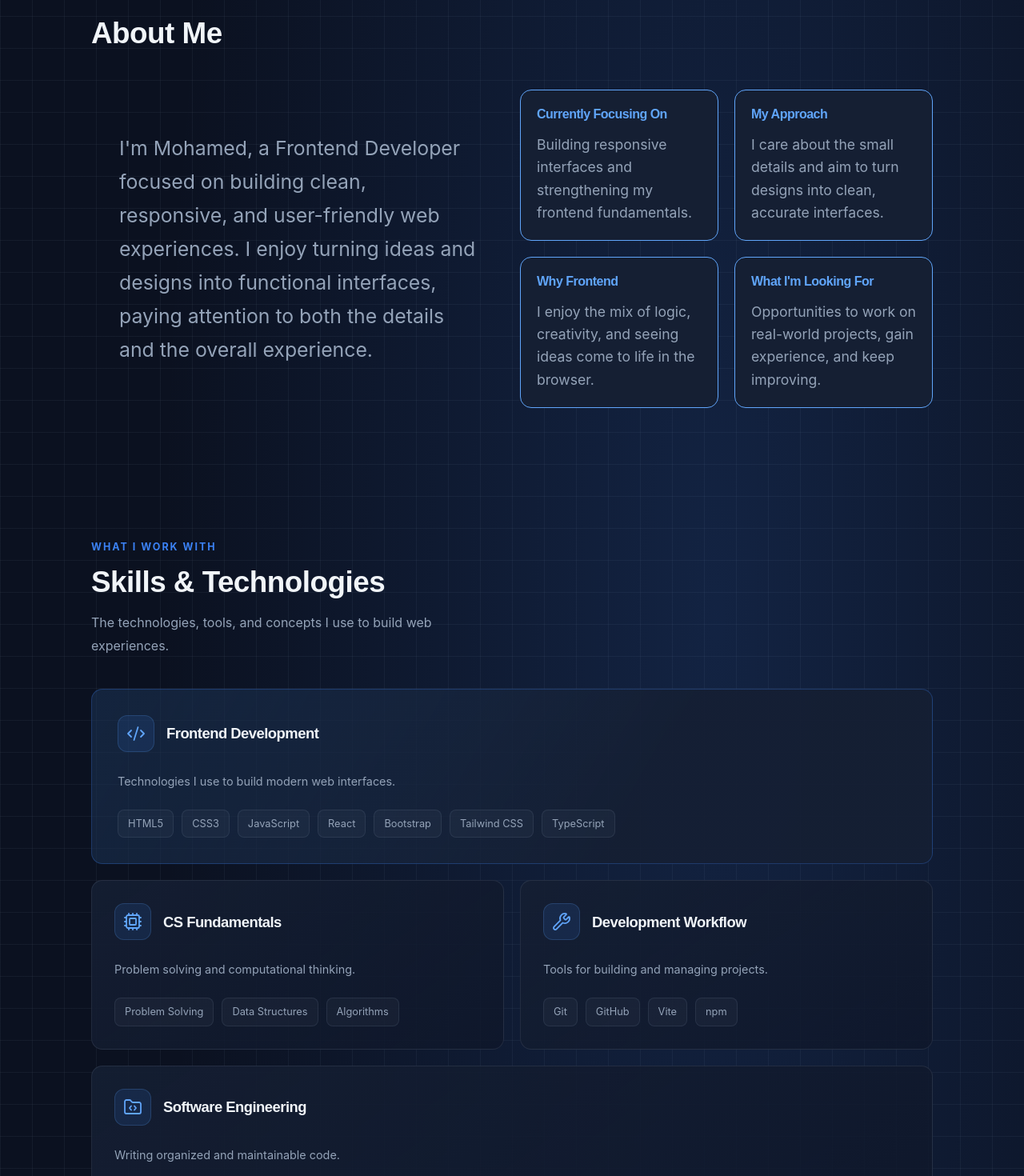
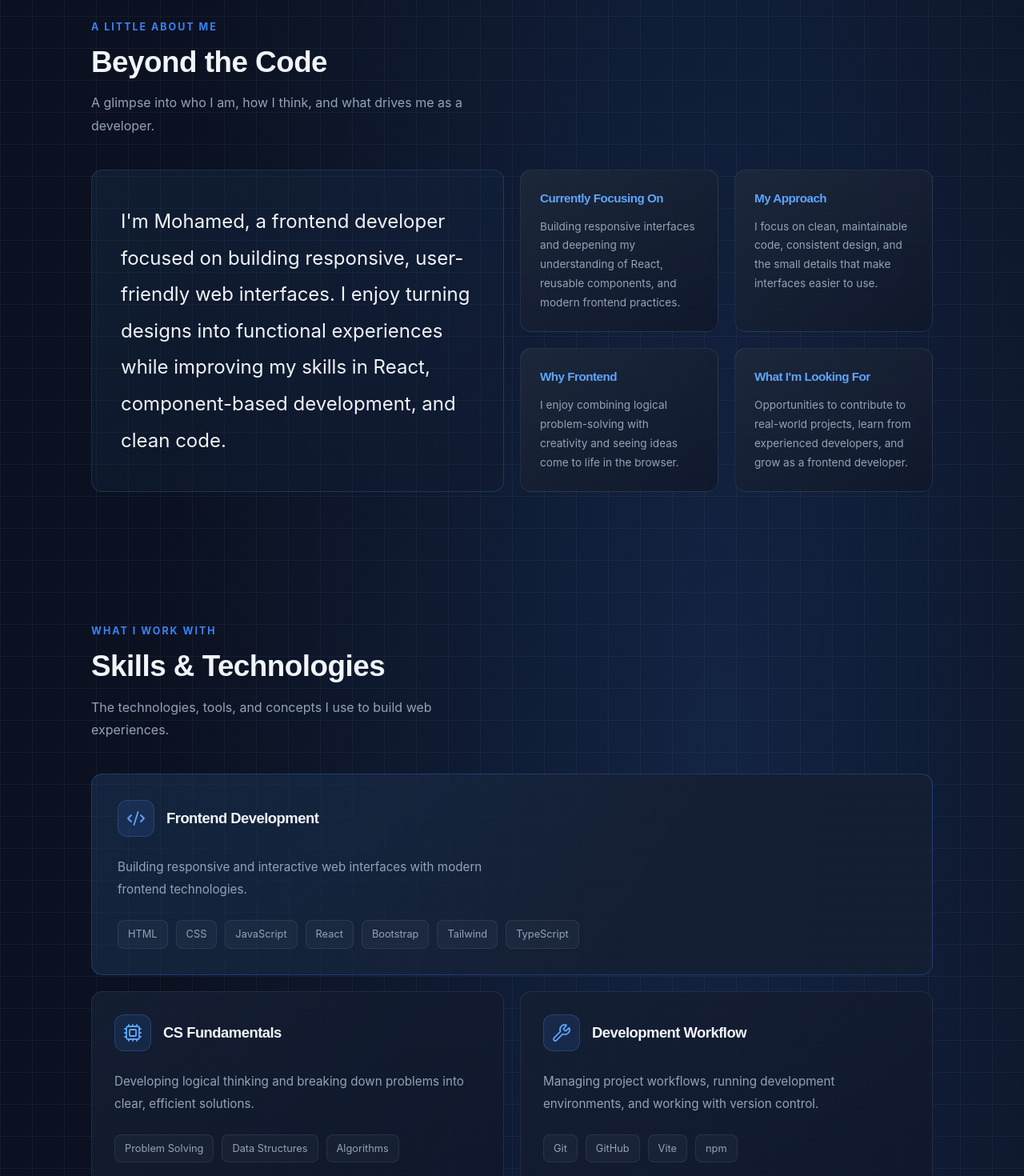
Before and after one commit to mohamedsheba/Portfolio_react-version, a React (Vite) app: page / in a window 1280 px wide. Shown: the part 860-2330 px from the top of the page at 80% size. Built offline with nearby package versions, Linux system fonts and the light colour scheme.

Commit message:
update projects

```diff
--- a/src/App.css
+++ b/src/App.css
@@ -1,29 +1,3 @@
-
-:root {
-    /* Backgrounds */
-    --bg-color: #0B1120;
-    --card-bg: #151F33;
-
-    /* Text */
-    --text-color: #F1F5F9;
-    --text-muted: #94A3B8;
-
-    /* Electric blue */
-    --accent-color: #3B82F6;
-    --secondary-color: #60A5FA;
-    --accent-glow: rgba(59, 130, 246, 0.18);
-
-    /* Fonts */
-    --font-heading: 'Sora', sans-serif;
-    --font-body: 'Inter', sans-serif;
-
-    /* Layout */
-    --max-width: 1100px;
-    --radius: 14px;
-
-    /* Motion */
-    --transition: 0.3s ease;
-}
 
 /* NavBar */
 .navbar {
@@ -239,64 +213,97 @@
 }
 
 /* About Section */
+
 .about-grid {
     display: grid;
-	grid-template-columns: repeat(4, 1fr);
-	grid-template-rows: repeat(2, 1fr);
+    grid-template-columns: repeat(4, minmax(0, 1fr));
+    grid-template-rows: repeat(2, minmax(180px, auto));
     gap: 20px;
 }
 
 .about-card {
-	background-color: var(--card-bg);
-	border: 1px solid var(--secondary-color);
+    min-width: 0;
+    padding: 24px;
+	cursor: default;
+    border: 1px solid rgba(148, 163, 184, 0.14);
     border-radius: var(--radius);
-	padding: 20px;
+    background: linear-gradient(
+        145deg,
+        rgba(30, 41, 59, 0.85),
+        rgba(15, 23, 42, 0.88)
+    );
+    transition:
+        transform var(--transition),
+        border-color var(--transition),
+        box-shadow var(--transition);
+}
+
+.about-card:hover {
+    transform: translateY(-4px);
+    border-color: rgba(96, 165, 250, 0.4);
+    box-shadow: 0 12px 30px rgba(0, 0, 0, 0.15);
 }
 
 .about-card h3 {
-	font-size: 1rem;
-	margin-bottom: 15px;
+    margin-bottom: 12px;
     color: var(--secondary-color);
+    font-family: var(--font-heading);
+    font-size: 0.95rem;
+    line-height: 1.5;
 }
 
 .about-card p {
+    margin: 0;
     color: var(--text-muted);
-	font-size: 1.1rem;
+    font-size: 0.85rem;
+    line-height: 1.75;
 }
 
 .about-card-1 {
-	grid-column: span 2 /span 2;
-	grid-row: span 2 /span 2;
+    grid-column: span 2;
+    grid-row: span 2;
     display: flex;
     align-items: center;
-	border: none;
-	background-color: transparent;
-	padding: 35px;
-	line-height: 42px;
+    padding: 36px;
+    border-color: rgba(96, 165, 250, 0.18);
+    background: linear-gradient(
+        135deg,
+        rgba(30, 58, 95, 0.3),
+        rgba(15, 23, 42, 0.25)
+    );
+}
+
+.about-card-1:hover {
+	box-shadow: none;
+    transform: none;
 }
 
 .about-card-1 p {
-	font-size: 1.55rem;
+	max-width: 600px;
+	color: var(--text-color);
+	font-size: clamp(1.3rem, 2vw, 1.5rem);
+	line-height: 1.9;
 }
 
 .about-card-2 {
-	grid-column-start: 3;
+    grid-column: 3;
+    grid-row: 1;
 }
 
 .about-card-3 {
-	grid-column-start: 4;
+    grid-column: 4;
+    grid-row: 1;
 }
 
 .about-card-4 {
-	grid-column-start: 3;
-	grid-row-start: 2;
+    grid-column: 3;
+    grid-row: 2;
 }
 
 .about-card-5 {
-	grid-column-start: 4;
-	grid-row-start: 2;
+    grid-column: 4;
+    grid-row: 2;
 }
-
 
 /* Skills Section */
 
@@ -304,12 +311,12 @@
     position: relative;
 }
 
-.skills-heading {
+.section-heading {
     max-width: 620px;
     margin-bottom: 40px;
 }
 
-.skills-eyebrow {
+.section-eyebrow {
     display: inline-block;
     margin-bottom: 12px;
     color: var(--accent-color);
@@ -319,11 +326,11 @@
     text-transform: uppercase;
 }
 
-.skills-heading .section-title {
+.section-heading .section-title {
     margin-bottom: 14px;
 }
 
-.skills-heading p {
+.section-heading p {
     color: var(--text-muted);
     line-height: 1.8;
     max-width: 520px;
@@ -448,11 +455,11 @@
 
 
 .skill-description {
-    max-width: 480px;
-    margin-bottom: 22px;
+    max-width: 520px;
+    margin-bottom: 24px;
     color: var(--text-muted);
-    font-size: 0.9rem;
-    line-height: 1.8;
+    font-size: 0.95rem;
+    line-height: 1.85;
 }
 
 .tag-list {
@@ -466,16 +473,13 @@
     align-items: center;
     max-width: 100%;
     padding: 7px 12px;
-
     border: 1px solid rgba(148, 163, 184, 0.13);
     border-radius: 8px;
     background: rgba(148, 163, 184, 0.055);
-
     color: var(--text-muted);
     font-size: 0.8rem;
     line-height: 1.5;
     overflow-wrap: anywhere;
-
     transition:
         color var(--transition),
         border-color var(--transition),
@@ -489,44 +493,6 @@
     background: rgba(59, 130, 246, 0.09);
     transform: translateY(-2px);
 	cursor: default;
-}
-
-/* Responsive */
-
-@media (max-width: 640px) {
-    .skills-heading {
-        margin-bottom: 28px;
-    }
-
-    .skills-grid {
-        grid-template-columns: 1fr;
-        gap: 16px;
-    }
-
-    .skill-card,
-    .skill-card-featured {
-        grid-column: auto;
-        padding: 24px;
-    }
-
-    .skill-card-top {
-        margin-bottom: 20px;
-    }
-}
-
-/* Respect reduced motion preferences */
-
-@media (prefers-reduced-motion: reduce) {
-    .skill-card,
-    .skill-card::before,
-    .tag {
-        transition: none;
-    }
-
-    .skill-card:hover,
-    .tag:hover {
-        transform: none;
-    }
 }
 
 /* Projects Section */
@@ -623,6 +589,11 @@
 .experience-info h3 {
 	font-size: 1.15rem;
 	margin-bottom: 6px;
+	transition: var(--transition);
+}
+
+.experience-card:hover h3 {
+	color: var(--secondary-color);
 }
 
 .experience-org {
@@ -961,4 +932,28 @@
 		opacity: 1;
 		transform: none;
 	}
+
+	/* About Section */
+
+	.about-card {
+        transition: none;
     }
+
+    .about-card:hover {
+        transform: none;
+    }
+
+	/* Skills Section */
+
+	.skill-card,
+    .skill-card::before,
+    .tag {
+        transition: none;
+    }
+
+    .skill-card:hover,
+    .tag:hover {
+        transform: none;
+    }
+
+}
--- a/src/components/About.jsx
+++ b/src/components/About.jsx
@@ -5,42 +5,47 @@ export default function About() {
         {
             numCard: 2,
             title: "Currently Focusing On",
-            description: "Building responsive interfaces and strengthening my frontend fundamentals."
+            description: "Building responsive interfaces and deepening my understanding of React, reusable components, and modern frontend practices."
         },
 
         {
             numCard: 3,
             title: "My Approach",
-            description: "I care about the small details and aim to turn designs into clean, accurate interfaces."
+            description: "I focus on clean, maintainable code, consistent design, and the small details that make interfaces easier to use."
         },
 
         {
             numCard: 4,
             title: "Why Frontend",
-            description: "I enjoy the mix of logic, creativity, and seeing ideas come to life in the browser."
+            description: "I enjoy combining logical problem-solving with creativity and seeing ideas come to life in the browser."
         },
 
         {
             numCard: 5,
             title: "What I'm Looking For",
-            description: "Opportunities to work on real-world projects, gain experience, and keep improving."
+            description: "Opportunities to contribute to real-world projects, learn from experienced developers, and grow as a frontend developer."
         }
     ]
 
     return (
         <section className="about" id="about">
-            <h2 className="section-title" data-reveal>About Me</h2>
+            <div className="section-heading" data-reveal>
+                <span className="section-eyebrow">A LITTLE ABOUT ME</span>
+                <h2 className="section-title">Beyond the Code</h2>
+                <p>
+                    A glimpse into who I am, how I think, and what drives me as a developer.
+                </p>
+            </div>
 
             <div className="about-grid">
                 <div className="about-card-1 about-card" data-reveal>
                     <p>
-                        I'm Mohamed, a Frontend Developer focused on building clean, responsive, and user-friendly web
-                        experiences. I enjoy turning ideas and designs into functional interfaces, paying attention to both
-                        the details and the overall experience.
+                        I'm Mohamed, a frontend developer focused on building responsive, user-friendly web interfaces.
+                        I enjoy turning designs into functional experiences while improving my skills in React, component-based development, and clean code.
                     </p>
                 </div>
 
-                {aboutCards.map((card) => <AboutCard key={card.numCard} {...card}/>)}
+                {aboutCards.map((card) => <AboutCard key={card.numCard} {...card} />)}
 
             </div>
 
--- a/src/components/Experience.jsx
+++ b/src/components/Experience.jsx
@@ -13,9 +13,17 @@ export default function Experience() {
 
     return (
         <section className="experience" id="experience">
-            <h2 className="section-title" data-reveal>Experience</h2>
+
+            <div className="section-heading" data-reveal>
+                <span className="section-eyebrow">MY JOURNEY SO FAR</span>
+                <h2 className="section-title">Experience & Growth</h2>
+                <p>
+                    A look at the experiences, learning opportunities, and milestones shaping my journey as a developer.
+                </p>
+            </div>
 
             {experiences.map((experience) => <ExperienceCard key={experience.title} {...experience} />)}
+
         </section>
     )
 }
--- a/src/components/Skills.jsx
+++ b/src/components/Skills.jsx
@@ -4,22 +4,22 @@ export default function Skills() {
     const cards = [
         {
             title: "Frontend Development",
-            description: "Technologies I use to build modern web interfaces.",
+            description: "Building responsive and interactive web interfaces with modern frontend technologies.",
             icon: "code",
             featured: true,
             tags: [
-                "HTML5",
-                "CSS3",
+                "HTML",
+                "CSS",
                 "JavaScript",
                 "React",
                 "Bootstrap",
-                "Tailwind CSS",
+                "Tailwind",
                 "TypeScript"
             ]
         },
         {
             title: "CS Fundamentals",
-            description: "Problem solving and computational thinking.",
+            description: "Developing logical thinking and breaking down problems into clear, efficient solutions.",
             icon: "brain",
             tags: [
                 "Problem Solving",
@@ -29,7 +29,7 @@ export default function Skills() {
         },
         {
             title: "Development Workflow",
-            description: "Tools for building and managing projects.",
+            description: "Managing project workflows, running development environments, and working with version control.",
             icon: "git",
             tags: [
                 "Git",
@@ -40,7 +40,7 @@ export default function Skills() {
         },
         {
             title: "Software Engineering",
-            description: "Writing organized and maintainable code.",
+            description: "Creating reusable components and maintaining clean, organized code for easier updates and future improvements.",
             icon: "layers",
             wide: true,
             tags: [
@@ -54,8 +54,8 @@ export default function Skills() {
 
     return (
         <section className="skills" id="skills">
-            <div className="skills-heading" data-reveal>
-                <span className="skills-eyebrow">WHAT I WORK WITH</span>
+            <div className="section-heading" data-reveal>
+                <span className="section-eyebrow">WHAT I WORK WITH</span>
                 <h2 className="section-title">Skills & Technologies</h2>
                 <p>
                     The technologies, tools, and concepts I use
--- a/src/index.css
+++ b/src/index.css
@@ -1,3 +1,29 @@
+:root {
+    /* Backgrounds */
+    --bg-color: #0B1120;
+    --card-bg: #151F33;
+
+    /* Text */
+    --text-color: #F1F5F9;
+    --text-muted: #94A3B8;
+
+    /* Electric blue */
+    --accent-color: #3B82F6;
+    --secondary-color: #60A5FA;
+    --accent-glow: rgba(59, 130, 246, 0.18);
+
+    /* Fonts */
+    --font-heading: 'Sora', sans-serif;
+    --font-body: 'Inter', sans-serif;
+
+    /* Layout */
+    --max-width: 1100px;
+    --radius: 14px;
+
+    /* Motion */
+    --transition: 0.3s ease-in-out;
+}
+
 * {
 	box-sizing: border-box;
 	margin: 0;
```
Also changed, not shown: src/components/Contact.jsx (+11 -4 lines), src/components/Projects.jsx (+18 -11 lines). Lines whose indentation alone changed are shown as unchanged.
